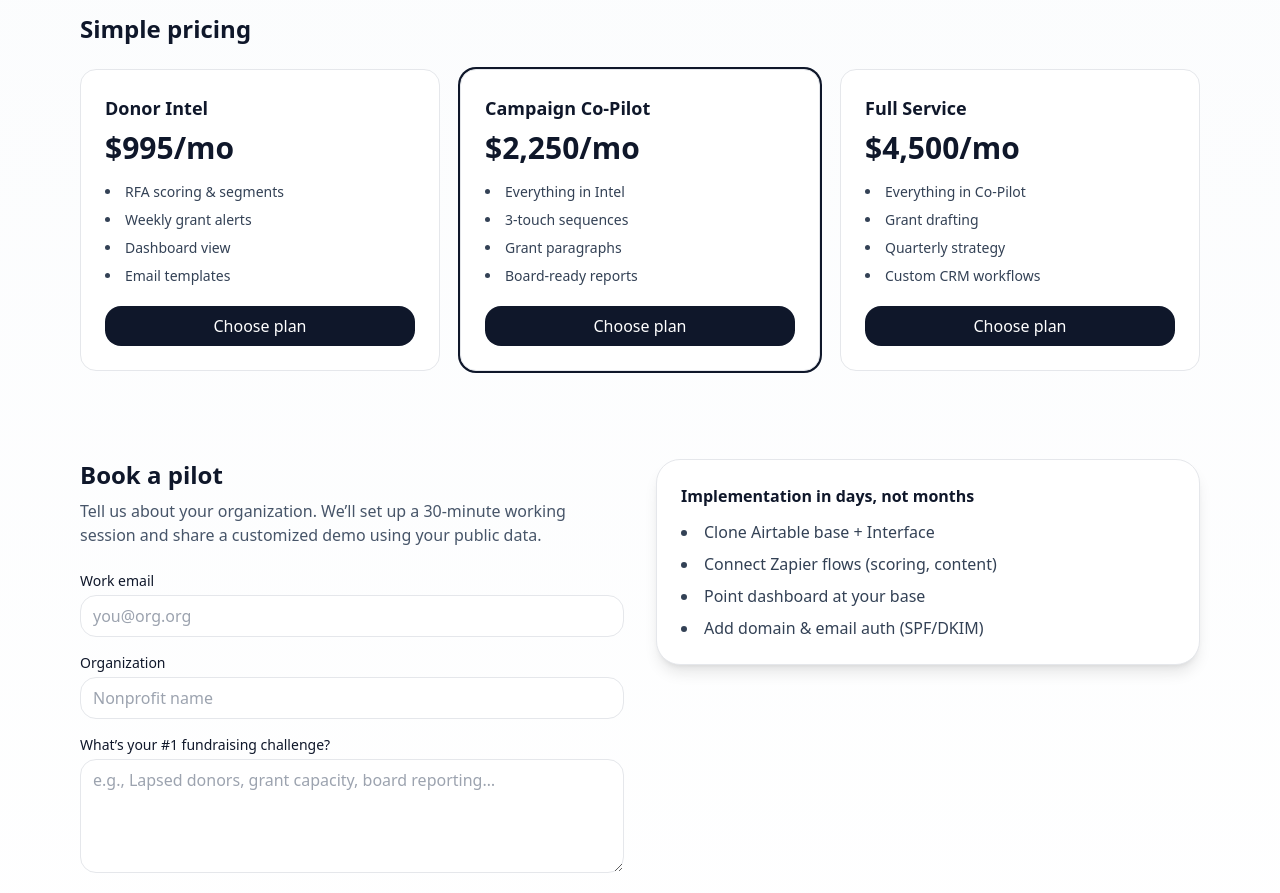
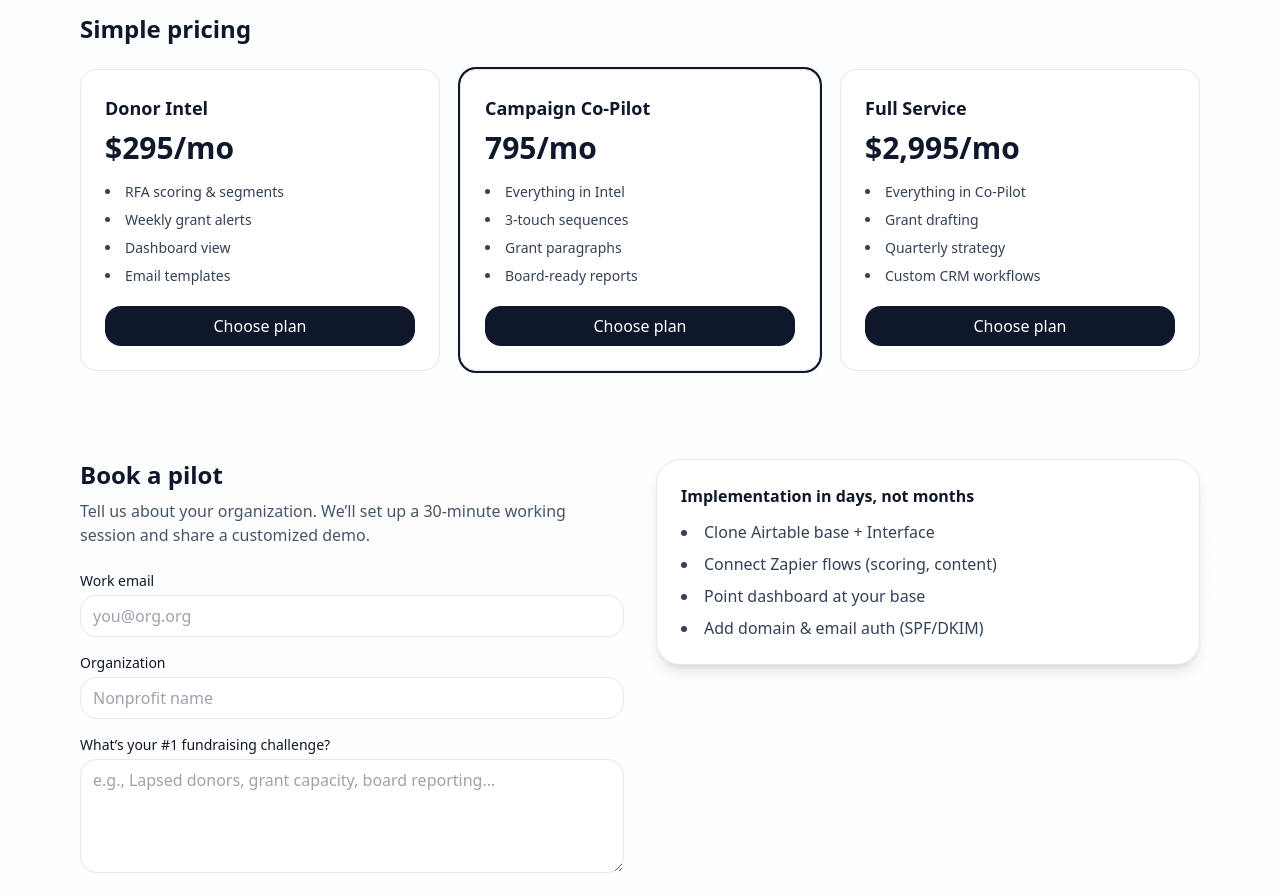
Before and after one commit to jotyallison-max/fundraising-copilot-site, a Next.js app: page / in a window 1280 px wide. Shown: the part 940-1833 px from the top of the page. Built offline with nearby package versions, Linux system fonts and the light colour scheme.

Commit message:
Update page.tsx

```diff
--- a/app/page.tsx
+++ b/app/page.tsx
@@ -30,12 +30,12 @@ export default function Page(){
   </div></section>
   <section id="pricing" className="max-w-6xl mx-auto px-4 py-10"><h2 className="text-2xl font-bold mb-6">Simple pricing</h2>
    <div className="grid md:grid-cols-3 gap-5">
-    <PriceCard title="Donor Intel" price="$995/mo" features={["RFA scoring & segments","Weekly grant alerts","Dashboard view","Email templates"]}/>
-    <PriceCard title="Campaign Co‑Pilot" price="$2,250/mo" features={["Everything in Intel","3‑touch sequences","Grant paragraphs","Board‑ready reports"]} highlighted/>
-    <PriceCard title="Full Service" price="$4,500/mo" features={["Everything in Co‑Pilot","Grant drafting","Quarterly strategy","Custom CRM workflows"]}/>
+    <PriceCard title="Donor Intel" price="$295/mo" features={["RFA scoring & segments","Weekly grant alerts","Dashboard view","Email templates"]}/>
+    <PriceCard title="Campaign Co‑Pilot" price="795/mo" features={["Everything in Intel","3‑touch sequences","Grant paragraphs","Board‑ready reports"]} highlighted/>
+    <PriceCard title="Full Service" price="$2,995/mo" features={["Everything in Co‑Pilot","Grant drafting","Quarterly strategy","Custom CRM workflows"]}/>
    </div></section>
   <section id="contact" className="max-w-6xl mx-auto px-4 py-12"><div className="grid md:grid-cols-2 gap-8 items-start">
-   <div><h2 className="text-2xl font-bold">Book a pilot</h2><p className="text-slate-600 mt-2">Tell us about your organization. We’ll set up a 30‑minute working session and share a customized demo using your public data.</p>
+   <div><h2 className="text-2xl font-bold">Book a pilot</h2><p className="text-slate-600 mt-2">Tell us about your organization. We’ll set up a 30‑minute working session and share a customized demo.</p>
     <div className="mt-6 space-y-4">
      <div><label className="block text-sm mb-1" htmlFor="email">Work email</label><input id="email" placeholder="you@org.org" value={email} onChange={e=>setEmail(e.target.value)} className="rounded-2xl border px-3 py-2 w-full"/></div>
      <div><label className="block text-sm mb-1" htmlFor="org">Organization</label><input id="org" placeholder="Nonprofit name" value={org} onChange={e=>setOrg(e.target.value)} className="rounded-2xl border px-3 py-2 w-full"/></div>
```
